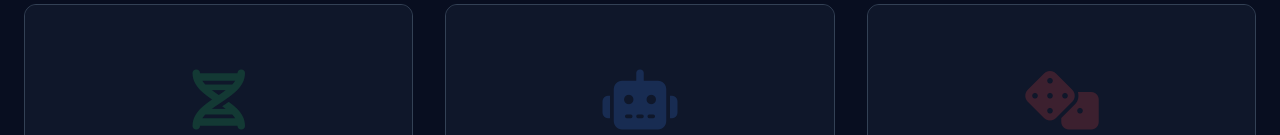
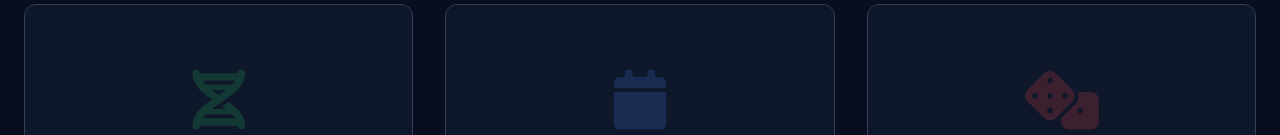
Before and after one commit to ZiKorT/ZiKorT.github.io, a plain HTML site: page index.html in a window 1280 px wide. Shown: the part 817-952 px from the top of the page. Drawn offline with nearby package versions, Linux system fonts and the light colour scheme.

Commit message:
Update index.html

```diff
--- a/index.html
+++ b/index.html
@@ -117,7 +117,7 @@
                 <!-- PROJET 2 : Hackaton -->
                 <article class="bg-slate-800 rounded-xl border border-slate-700 overflow-hidden card-hover transition-all duration-300 flex flex-col">
                     <div class="h-48 bg-slate-900 flex items-center justify-center border-b border-slate-700 relative group">
-                        <i class="fa-solid fa-robot text-6xl text-blue-500/20 group-hover:text-blue-500/40 transition-all scale-100 group-hover:scale-110 duration-500"></i>
+                        <i class="fa-solid fa-calendar text-6xl text-blue-500/20 group-hover:text-blue-500/40 transition-all scale-100 group-hover:scale-110 duration-500"></i>
                     </div>
                     <div class="p-6 flex-1 flex flex-col">
                         <h3 class="text-xl font-bold text-white mb-2">AgendAI</h3>
```
